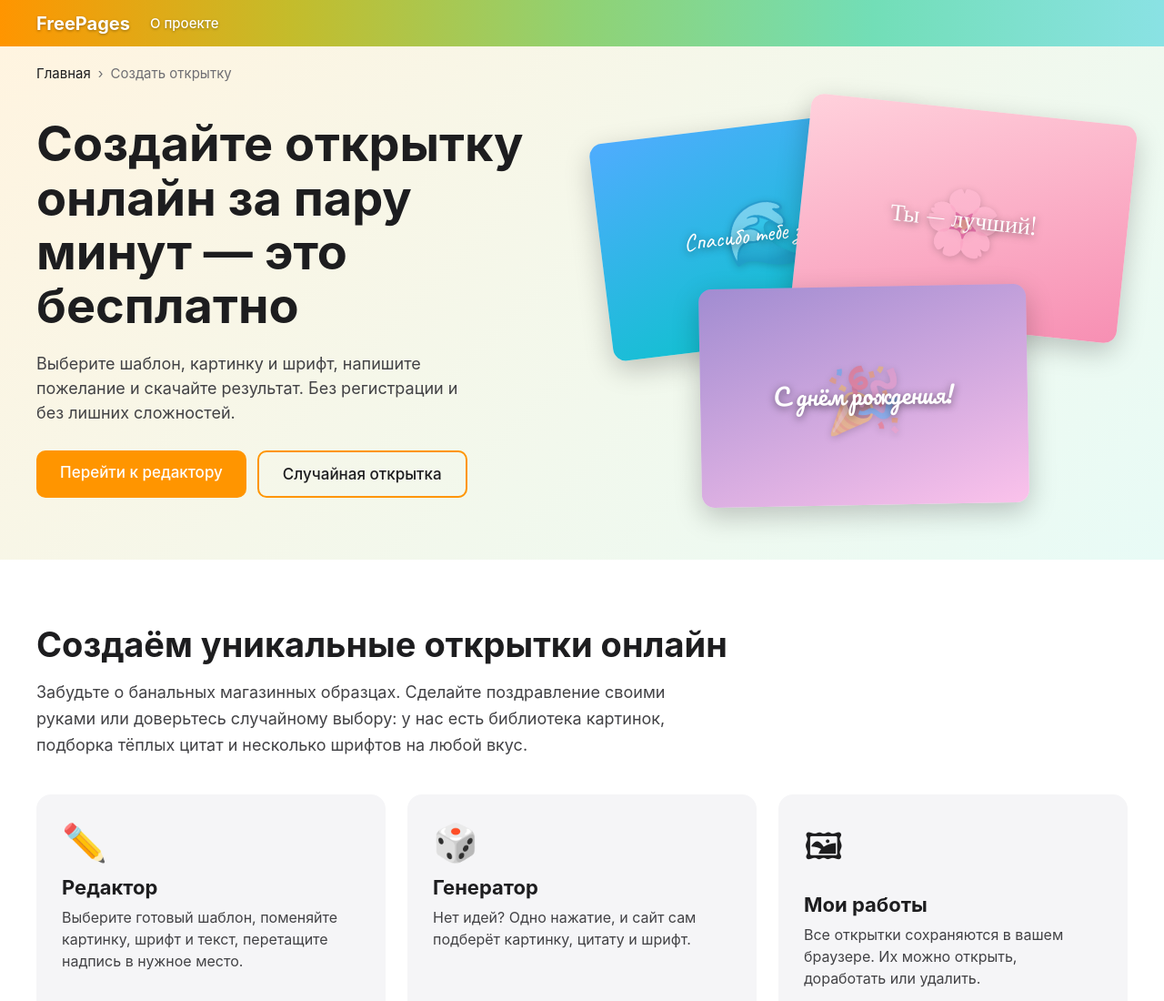
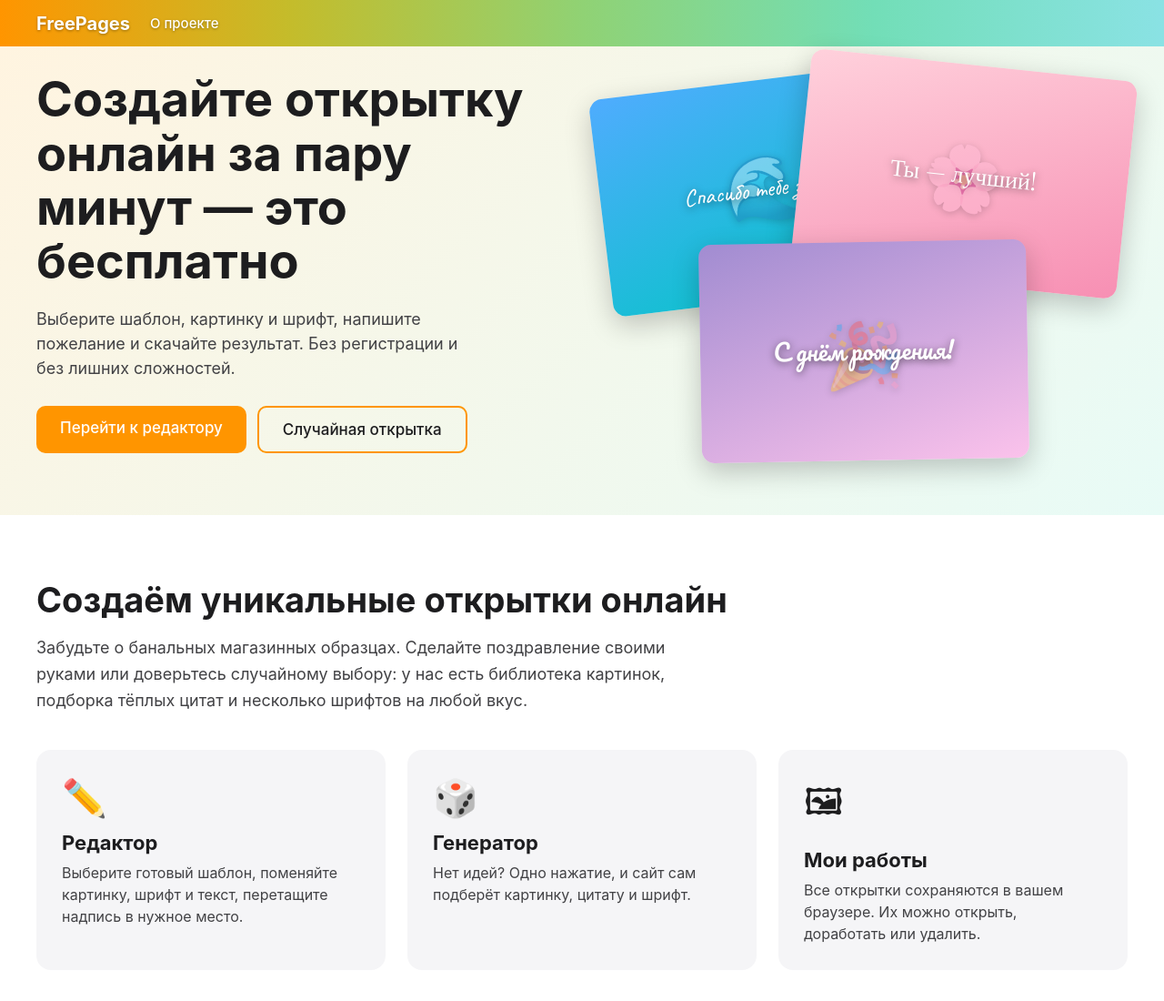
Before and after one commit to perloyalexander-svg/site-kr-3, a plain HTML site: page main_screen.html in a window 1280 px wide. Shown: the top 1100 px of the page at 91% size. Drawn offline with nearby package versions, Linux system fonts and the light colour scheme.

Commit message:
del bread trash

```diff
--- a/main_screen.html
+++ b/main_screen.html
@@ -5,7 +5,7 @@
 <div class="header-left"><a class="site-header__logo" href="main_screen.html">FreePages</a><a class="site-nav__link" href="about.html">О проекте</a></div>
 </div></header>
 <section class="hero"><div class="hero__inner">
-<p class="breadcrumbs"><a href="main_screen.html">Главная</a><span>›</span>Создать открытку</p>
+
 <div class="hero__grid">
 <div>
 <h1 class="hero__title">Создайте открытку онлайн за пару минут — это бесплатно</h1>
```
